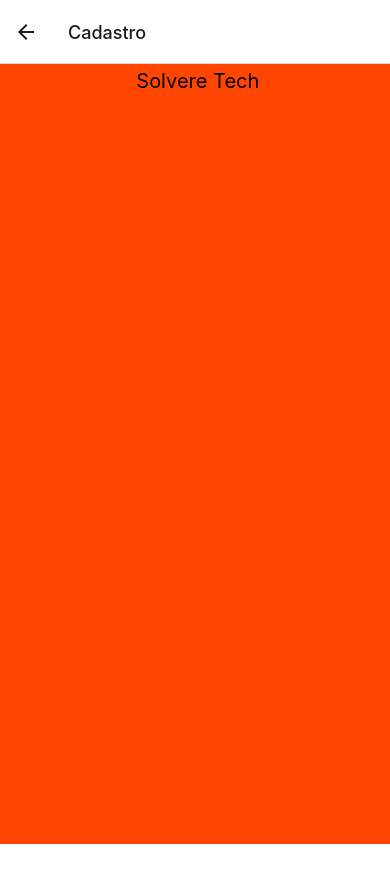
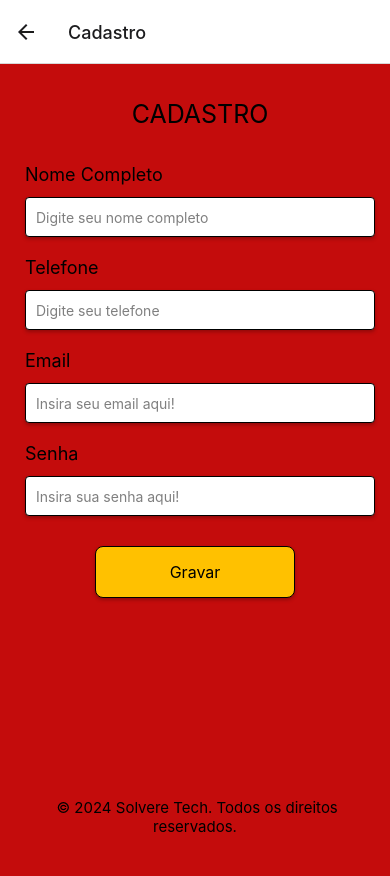
Before and after one commit to devgarciadiogo/solvere-tech, a React Native app: screen /Cadastro in a window 390 px wide. Before the commit the page ends 844 px from the top, so only its background shows below. Built offline with nearby package versions, Linux system fonts and the light colour scheme.

Commit message:
v1.7
- Finalizando tela de cadastro, alinhando o espaçamento e deixando mais bonito
- Adicionando, cores, bordas no input, texto e background
- Colocando texto de copyright da empresa

```diff
--- a/Cadastro.js
+++ b/Cadastro.js
@@ -1,36 +1,144 @@
 import React, { useState } from 'react';
-import { View, TextInput, Button, StyleSheet, Text, Image } from 'react-native';
-import {NavigationContainer} from '@react-navigation/native';
-import { createStackNavigator } from '@react-navigation/stack'; // Corrigido aqui
+import { StatusBar } from 'expo-status-bar';
+import { View, TextInput, Button, StyleSheet, Text, TouchableOpacity } from 'react-native';
+import { NavigationContainer } from '@react-navigation/native';
+import { createStackNavigator } from '@react-navigation/stack';
 
 const Stack = createStackNavigator();
 
 const Cadastro = ({ navigation }) => {
-    const [usermat, setUsermat] = useState('');
-    const [username, setUsername] = useState('');
+    React.useLayoutEffect(() => {
+        navigation.setOptions({
+            headerTitleAlign: 'left',
+        });
+    }, [navigation]);
+
+    const [nome, setNome] = useState("");
+    const [telefone, setTelefone] = useState("");
+    const [email, setEmail] = useState("");
+    const [senha, setSenha] = useState("");
 
     const handleGravar = () => {
         alert("...");
     };
 
     return (
-        <View style={[styles.container, { backgroundColor: '#FF4500' }]}>
-            <Text style={[styles.label, { marginBottom: 20, textAlign: 'center', fontSize: 20, margin: 5 }]}> {/* Corrigido aqui */}
-                Solvere Tech
-            </Text>
-            {/* Input Container */}
-            <View style={styles.inputContainer}>
-                <View style={styles.inputGroup}></View>
-            </View>
+        <View style={styles.container}>
+
+            <Text style={styles.display1}>CADASTRO</Text>
+
+            <Text style={styles.label}>Nome Completo</Text>
+            <TextInput
+                style={styles.input}
+                value={nome}
+                onChangeText={setNome}
+                placeholder='Digite seu nome completo'
+            />
+
+            <Text style={styles.label}>Telefone</Text>
+            <TextInput
+                style={styles.input}
+                value={telefone}
+                onChangeText={setTelefone}
+                keyboardType='phone-pad'
+                placeholder='Digite seu telefone'
+            />
+
+            <Text style={styles.label}>Email</Text>
+            <TextInput
+                style={styles.input}
+                value={email}
+                onChangeText={setEmail}
+                keyboardType='email-address'
+                placeholder='Insira seu email aqui!'
+            />
+
+            <Text style={styles.label}>Senha</Text>
+            <TextInput
+                style={styles.input}
+                value={senha}
+                onChangeText={setSenha}
+                secureTextEntry={true}
+                placeholder='Insira sua senha aqui!'
+            />
+            <TouchableOpacity
+                style={styles.loginButton}
+                onPress={handleGravar}
+            >
+                <Text style={styles.loginButtonText}>Gravar</Text>
+            </TouchableOpacity>
+
+
+            <Text style = {styles.copy}> © 2024 Solvere Tech. Todos os direitos reservados.</Text>
+            <StatusBar style="auto" />
         </View>
     );
 }
 
 const styles = StyleSheet.create({
-        container: {
-          flex: 1,
-          backgroundColor: '#FF4500', //Altera a cor do background
-        },
+    container: {
+        flex: 1,
+        backgroundColor: '#C40C0C', // Altera a cor do background
+        padding: 10,
+    },
+    display1: {
+        marginLeft: 10, // Margem esquerda do texto
+        marginVertical: 25,
+        fontSize: 25,
+        textAlign: 'center', // Centraliza o texto
+        color: '#000', // Cor do texto
+    },
+    label: {
+        marginVertical: 10,
+        marginLeft: 15,
+        fontSize: 18,
+        color: '#000', // Cor do texto
+    },
+    input: {
+        marginVertical: 10,
+        marginTop: 2,
+        backgroundColor: '#fff',
+        height: 40,
+        borderWidth: 1,
+        borderColor: '#000', // Cor da borda
+        borderRadius: 4,
+        marginLeft: 15, // Margem esquerda
+        padding: 2, // Espaço interno
+        paddingLeft: 10,
+        width: 350,
+        placeholderTextColor: 'rgba(0, 0, 0, 0.5)',
+        shadowColor: "#000",
+        shadowOffset: { width: 0, height: 2 },
+        shadowOpacity: 0.25,
+        shadowRadius: 3.84,
+        elevation: 5,
+    },
+    loginButton: {
+        backgroundColor: '#FFC100', // Cor do botão
+        borderColor: '#000000', // Cor da borda
+        borderWidth: 1, // Largura da borda
+        padding: 15,
+        borderRadius: 8,
+        alignItems: 'center',
+        marginVertical: 20,
+        width: 200,
+        alignSelf: 'center',
+        shadowColor: "#000",
+        shadowOffset: { width: 0, height: 2 },
+        shadowOpacity: 0.25,
+        shadowRadius: 3.84,
+        elevation: 5,
+    },
+    loginButtonText: {
+        color: '#000',
+        fontSize: 16,
+    },
+    copy:{
+        marginVertical:30,
+        textAlign: 'center',
+        marginTop: 180,
+        fontSize: 15,
+    },
 });
 
-export default Cadastro; // Certifique-se de exportar o componente corretamente
+export default Cadastro;
--- a/Login.js
+++ b/Login.js
@@ -3,17 +3,22 @@ import { StatusBar } from 'expo-status-bar';
 import { StyleSheet, Text, View, TextInput, Image, TouchableOpacity } from 'react-native';
 
 export default function Login({ navigation }) {
+  React.useLayoutEffect(() => {
+    navigation.setOptions({
+      headerShown: false, // Esconde o cabeçalho da tela
+    });
+  }, [navigation]);
+
   const [email, setEmail] = useState("");
   const [senha, setSenha] = useState("");
 
   return (
     <View style={styles.container}>
-      <Text style={styles.display}>Solvere Tech</Text>
 
       <Image
         style={styles.imagem}
         resizeMode='stretch'
-        source={require('./imagens/modelo-de-vetor-de-design-de-logotipo-de-entrega-expressa_441059-205.png')}
+        source={require('./imagens/SOLVERE TECH.png')}
       />
 
       <Text style={styles.display1}>Faça seu Login!</Text>
@@ -53,6 +58,8 @@ export default function Login({ navigation }) {
         <Text style={styles.loginButtonText}>Logar</Text>
       </TouchableOpacity>
 
+      <Text style = {styles.copy}> © 2024 Solvere Tech. Todos os direitos reservados. </Text>
+
       <StatusBar style="auto" />
     </View>
   );
@@ -61,78 +68,109 @@ export default function Login({ navigation }) {
 const styles = StyleSheet.create({
     container: {
       flex: 1,
-      backgroundColor: '#FF4500', //Altera a cor do background
-    },
-    display: {
-      margin: 5, //Margem superior do texto
-      marginleft: 20, //Margem esquerda do texto
-      fontSize: 20, //Tamanho da fonte
-      textAlign: 'center', //Centraliza o texto
+      backgroundColor: '#C40C0C', //Altera a cor do background
+      marginTop: 20,
     },
     display1: {//Segunda linha de texto
       marginleft: 60, //Margem esquerda do texto
-      fontSize: 18,
+      marginVertical: 20, // Adiciona mais espaço acima e abaixo do texto
+      fontSize: 25,
       textAlign: 'center', //Centraliza o texto
     },
     display2: { //Label para email
       margin: 5,
-      marginLeft: 10, //Margem esquerda do texto
-      fontSize: 18,
+      marginLeft: 20, //Margem esquerda do texto
+      fontSize: 22,
     },
     display3: { //Label para senha
       margin: 5,
       marginLeft: 10, //Margem esquerda do texto
-      fontSize: 18,
+      fontSize: 22,
     },
     email: { //Caixa de texto para email
+      marginVertical: 10,
       marginTop: 2, //Margem da caixa de entrada para o label email
-      width: 370,  //Largura da caixa de entrada
-      height: 20, //Altura da caixa de entrada
+      width: 350,  //Largura da caixa de entrada
+      height: 40, //Altura da caixa de entrada
       backgroundColor: '#FFF',
       borderEndWidth: 1,
-      marginLeft: 10, //Margem esquerda do texto
+      marginLeft: 20, //Margem esquerda do texto
       padding: 2, //Espaço para a entrada de dados e a borda
+      paddingLeft: 10,
       placeholderTextColor: 'rgba(0, 0, 0, 0.5)',
+      shadowColor: "#000",
+      shadowOffset: { width: 0, height: 2 },
+      shadowOpacity: 0.25,
+      shadowRadius: 3.84,
+      elevation: 5,
+      borderColor: '#000', // Cor da borda
+      borderWidth: 1, // Largura da borda
     },
     senha: { //Caixa de texto para senha
+      marginVertical: 10,
       backgroundColor: '#FFF',
+      height: 40,
       borderEndWidth: 1,
-      marginLeft: 10, //Margem esquerda do texto
+      marginLeft: 20, //Margem esquerda do texto
       marginTop: 2, //Margem da primeira caixa de entrada para segunda
       padding: 2, //Espaço entra a entrada de dados e a borda
-      width: 370, //Aumente a largura da caixa de entrada
+      paddingLeft: 10,
+      width: 350, //Aumente a largura da caixa de entrada
       placeholderTextColor: 'rgba(0, 0, 0, 0.5)',
+      shadowColor: "#000",
+      shadowOffset: { width: 0, height: 2 },
+      shadowOpacity: 0.25,
+      shadowRadius: 3.84,
+      elevation: 5,
+      borderColor: '#000', // Cor da borda
+      borderWidth: 1, // Largura da borda
     },
     imagem: { // Configurações para a imagem
-      width: 170, //Largura
+      width: 200, //Largura
       height: 200, //Altura
+      marginVertical: 20,
       marginTop: 5, //Margem da figura no topo para elemento anterior, caixa de entrada
-      alignSelf: 'Center'
+      alignSelf: 'center',
+      marginleft: -10,
     },
     loginButton: {
-      backgroundColor: '#32CD32',
+      backgroundColor: '#FFC100',
       borderColor: '#000000', // Cor da borda
       borderWidth: 1, // Largura da borda
-      padding: 10,
-      borderRadius: 5,
+      padding: 15,
+      borderRadius: 8,
       alignItems: 'center',
+      marginVertical: 20,
       marginTop: 20,
-      width: 100,
+      width: 200,
       alignSelf: 'center',
+      shadowColor: "#000",
+      shadowOffset: { width: 0, height: 2 },
+      shadowOpacity: 0.25,
+      shadowRadius: 3.84,
+      elevation: 5,
+      borderColor: '#000', // Cor da borda
+      borderWidth: 1, // Largura da borda
     },
     loginButtonText: {
       color: '#000',
       fontSize: 16,
     },
     cadastroText: {
-      color: '#FFF', // Cor do texto
+      color: '#fff', // Cor do texto
       fontSize: 14,
       textAlign: 'center',
       marginVertical: 10, // Margem vertical para espaçamento
+    },
+    copy:{
+      marginVertical:30,
+      textAlign: 'center',
+      marginTop: 180,
+      fontSize: 15,
     },
     text:{
       margin: 5,
       marginBottom: 20,
       fontSize: 14,
-    }
+    },
   });
--- /dev/null
+++ b/react-native.config.js
@@ -0,0 +1,3 @@
+module.exports = {
+    assets: ['./assets/fonts'],
+  };
```
Also changed, not shown: imagens/SOLVERE TECH.png (added), imagens/modelo-de-vetor-de-design-de-logotipo-de-entrega-expressa_441059-205.png (deleted).
